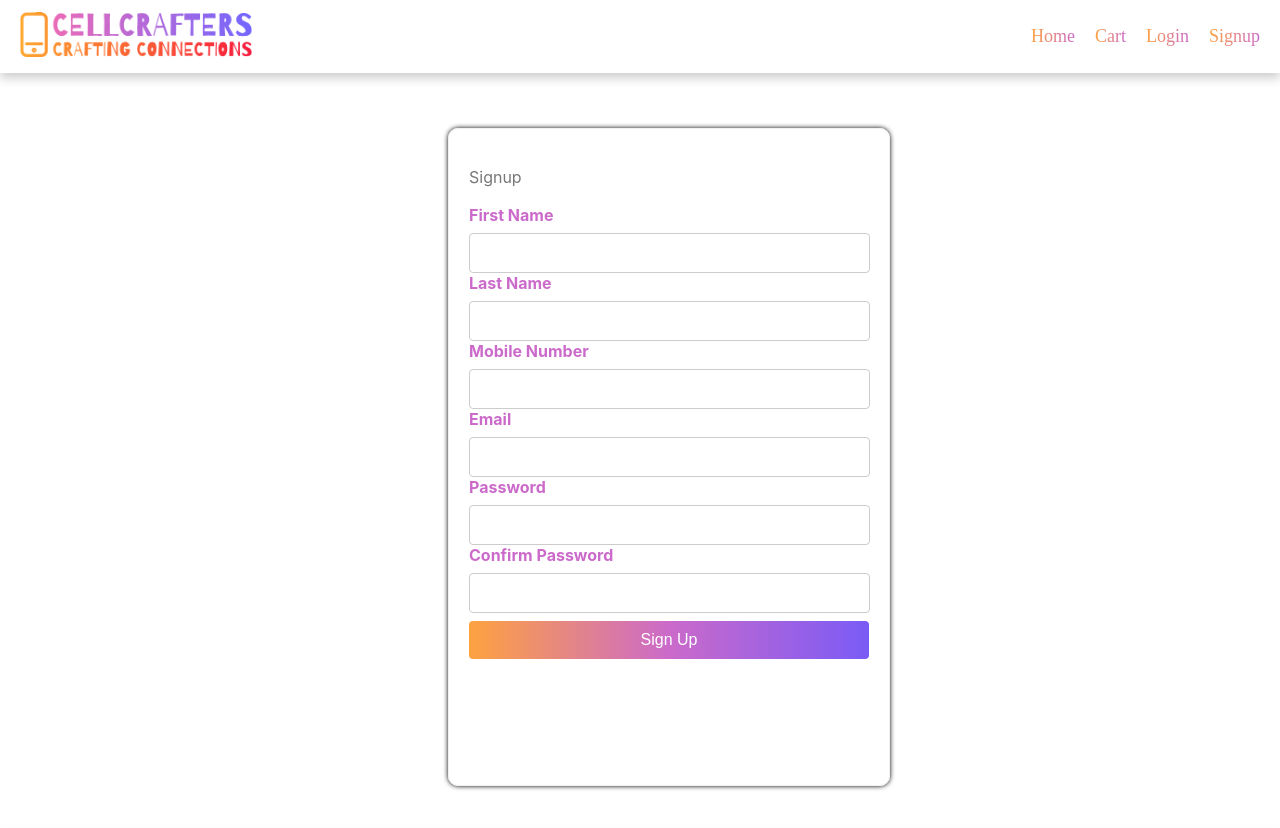
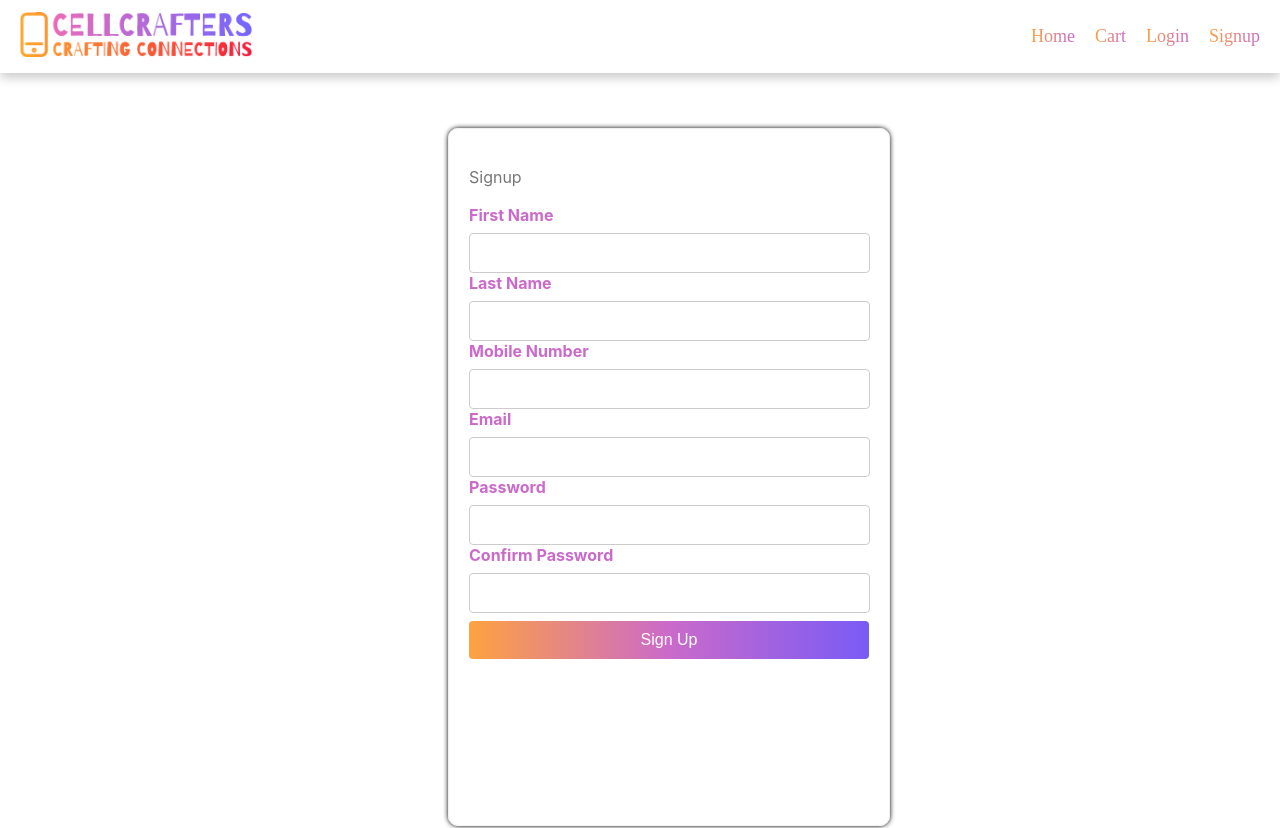
Before and after one commit to rajmajumdar23/Ecommerce_CellCrafter, a React (Create React App) app: page /signup in a window 1280 px wide. Shown: the top 828 px of the page. Built offline with nearby package versions, Linux system fonts and the light colour scheme; a web font is replaced by a local one.

Commit message:
Update SignupForm.css

```diff
--- a/src/Styling/SignupForm.css
+++ b/src/Styling/SignupForm.css
@@ -1,7 +1,7 @@
 /* Basic styling */
 .Form {
   margin-bottom: 8vh;
-  height: 77vh;
+  height: 82vh;
   padding: 20px;
   margin-left: 35vw;
   margin-top: 10%;
```
